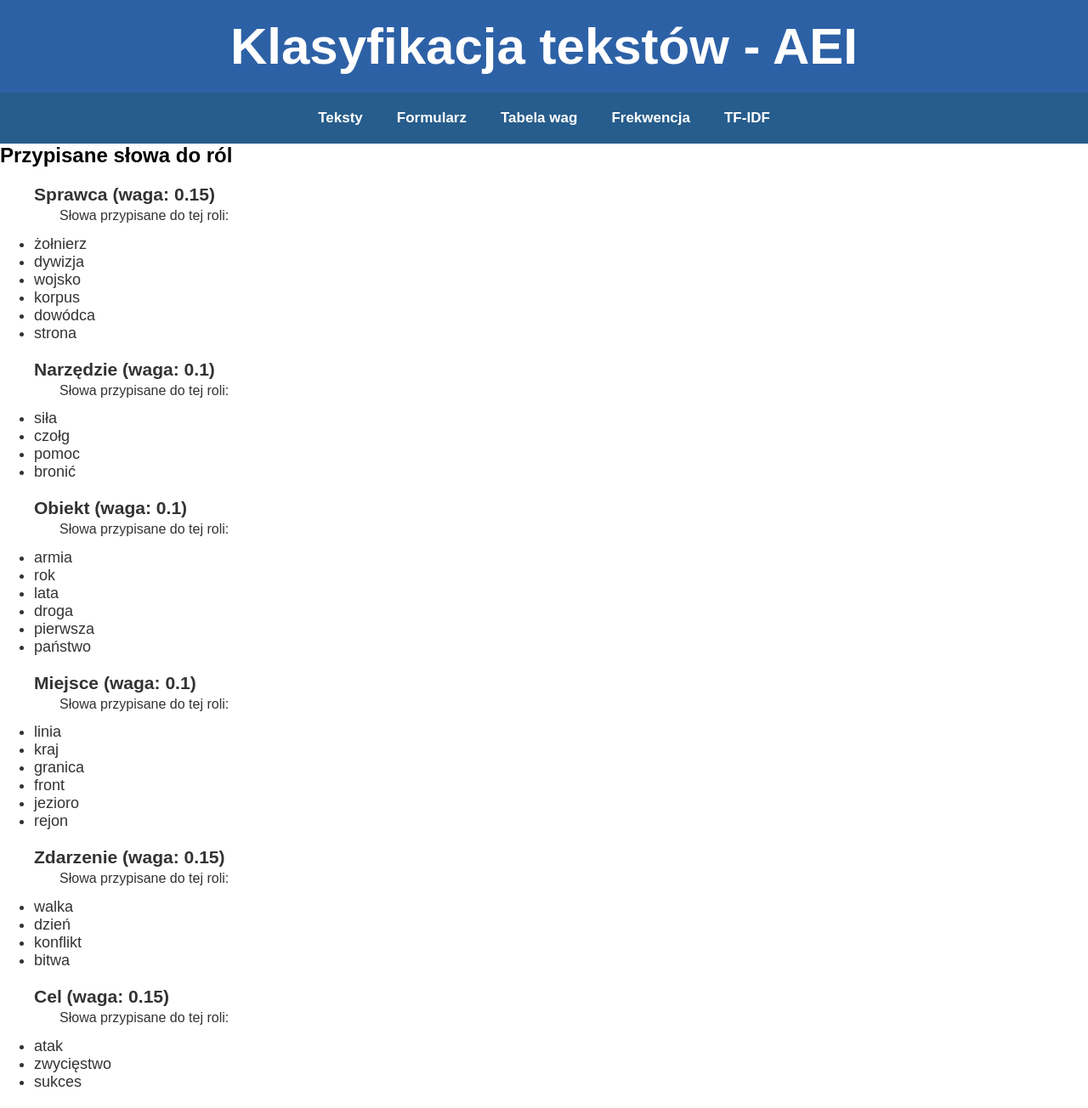
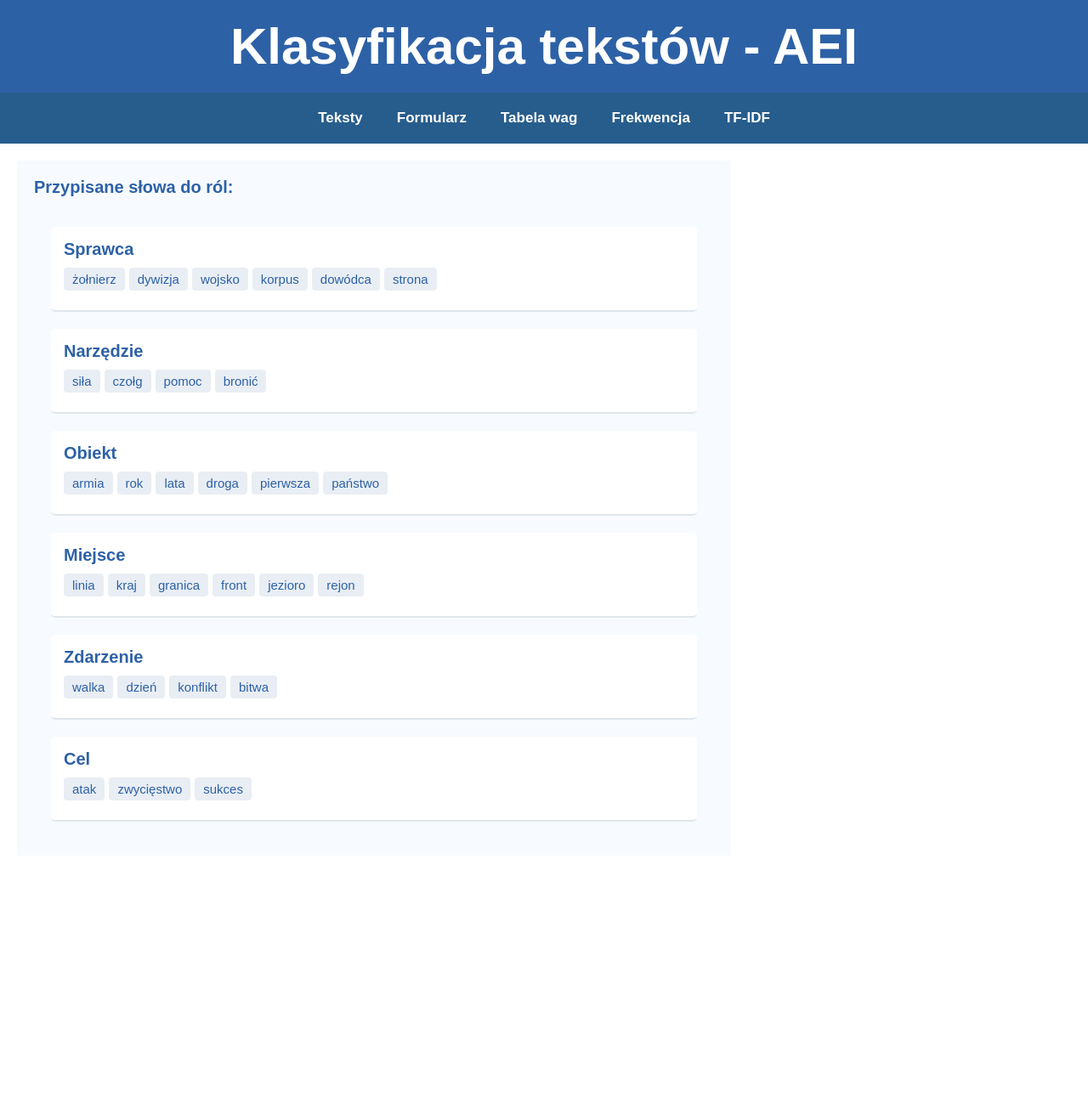
Before and after one commit to BlairKirara/aei_flask, a Flask app: page /formularz in a window 1280 px wide. Shown: the whole page at 85% size. After the commit the page ends 967 px from the top, so only its background shows below. Run offline with Flask 3, Linux system fonts and the light colour scheme; parts of the project's set-up code (start-up, migrations or seed data) failed here and were passed over.

```diff
--- a/app.py
+++ b/app.py
@@ -158,9 +158,11 @@ def formularz():
 
 @app.route('/wagi')
 def wagi():
-    # Przekazujemy słownik ROLES, który zawiera wagi ról i ich kombinacji
-    return render_template('wagi.html', roles_weights=ROLES)
+    # Przekształcamy ROLES na listę krotek i sortujemy po wartościach wag
+    sorted_roles_weights = sorted(ROLES.items(), key=lambda x: x[1])
 
+    # Możemy przekazać posortowaną listę do szablonu
+    return render_template('wagi.html', roles_weights=sorted_roles_weights)
 
 
 def paginate(items, page, per_page=10):
--- a/frekwencja.py
+++ b/frekwencja.py
@@ -66,10 +66,13 @@ def generate_frekwencja(folder, tekst_type='war'):
 
     for tekst in teksty:
         content = tekst['content']
-        content = re.sub(r'[^\w\s]', ' ', content)
+        # Usuwanie znaków specjalnych i liczb
+        content = re.sub(r'[^\w\s]|[\d_]', ' ', content)
         words = content.split()
 
         for word in words:
+            if word.isdigit() or any(char.isdigit() for char in word):
+                continue  # Pomijamy cyfry lub słowa zawierające cyfry
             if is_pronoun(clp_instance, word):
                 continue
             base_form = bform(clp_instance, word)
--- a/static/style.css
+++ b/static/style.css
@@ -355,3 +355,42 @@ span { padding: 2px; border-radius: 4px; }
 .weight-background[data-weight="0.8"] { background-color: #66FF00; }
 .weight-background[data-weight="0.9"] { background-color: #33FF00; }
 .weight-background[data-weight="1"] { background-color: #00FF00; } /* Intensywny zielony */
+
+.roles-container {
+    margin: 20px auto;
+    padding: 20px;
+    max-width: 800px;
+    background-color: #f7fbff; /* Jasne tło dla całej sekcji */
+}
+
+.role-section {
+    margin-bottom: 20px;
+    padding: 15px;
+    border-bottom: 2px solid #e0e6ed;
+    background-color: #ffffff; /* Tło dla każdej roli */
+    border-radius: 5px;
+}
+
+.role-section h3 {
+    margin-bottom: 10px;
+    font-size: 20px;
+    font-weight: bold;
+    color: #2d61a6;
+}
+
+.word-list {
+    list-style: none;
+    padding-left: 0;
+    margin-top: 10px;
+}
+
+.word-item {
+    margin-bottom: 8px;
+    padding: 5px 10px;
+    display: inline-block;
+    background-color: #e9eef4;
+    border-radius: 4px;
+    font-size: 15px;
+    font-weight: 500;
+    color: #2d61a6;
+}
--- a/templates/formularz.html
+++ b/templates/formularz.html
@@ -1,15 +1,14 @@
 {% extends 'base.html' %}
 
 {% block content %}
-<h2>Przypisane słowa do ról</h2>
 <div class="roles-container">
+    <h2 class="text-instruction">Przypisane słowa do ról:</h2>
     {% for role, words in words.items() %}
     <div class="role-section">
-        <h3>{{ role.capitalize() }} (waga: {{ roles[role] }})</h3>
-        <p>Słowa przypisane do tej roli:</p>
-        <ul>
+        <h3>{{ role.capitalize() }}</h3>
+        <ul class="word-list">
             {% for word in words %}
-            <li>{{ word }}</li>
+            <li class="word-item">{{ word }}</li>
             {% endfor %}
         </ul>
     </div>
```
Also changed, not shown: templates/wagi.html (+11 -7 lines).
